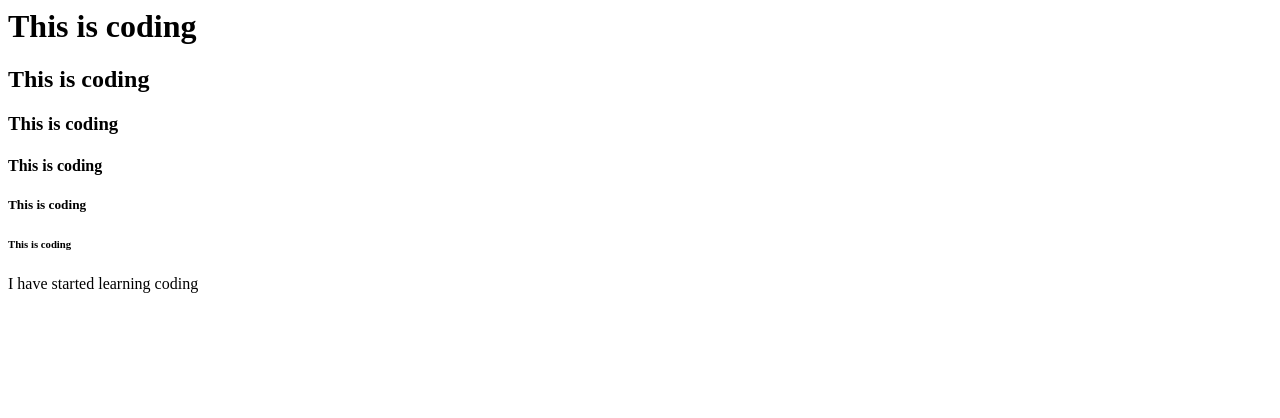
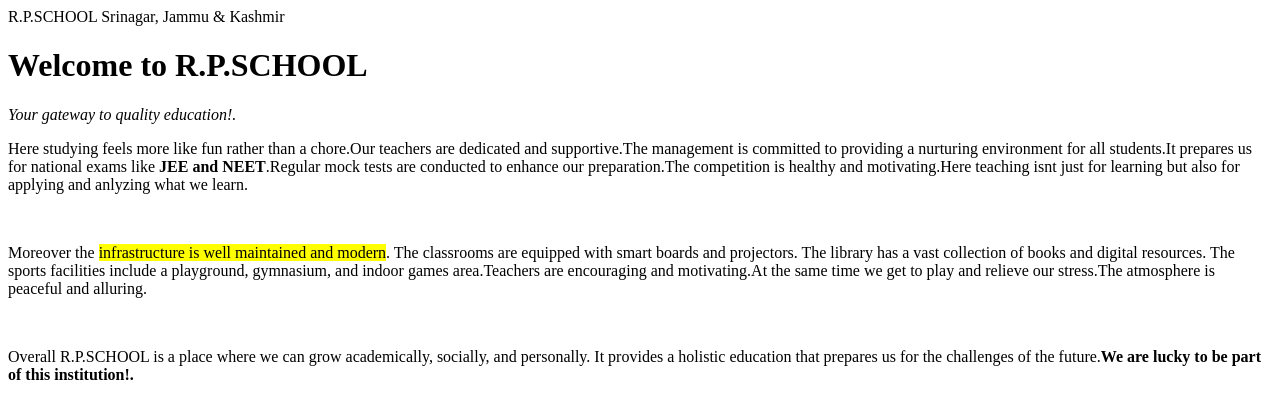
Before and after one commit to maryammir2007-sys/lesson-1, a plain HTML site: page index.html in a window 1280 px wide. Drawn offline with Linux system fonts and the light colour scheme.

Commit message:
Add files via upload

```diff
--- a/index.html
+++ b/index.html
@@ -1,16 +1,14 @@
 <html>
- <head>
- <title>This is coding</title>
-</head>
+<head>
+    R.P.SCHOOL
+    Srinagar, Jammu & Kashmir
+</head><br>
 <body>
-
-    <h1> This is coding</h1>
-    <h2>This is coding</h2>
-    <h3>This is coding </h3>
-    <h4>This is coding</h4>
-    <h5>This is coding</h5>
-    <h6>This is coding</h6>
-
-        <p> I have started learning coding</p>
+    <h1>Welcome to R.P.SCHOOL</h1>
+    <p><i>Your gateway to quality education!.</i></p>
+<p>Here studying feels more like fun rather than a chore.Our teachers are dedicated and supportive.The management is committed to providing a nurturing environment for all students.It prepares us for national exams like <b>JEE and NEET</b>.Regular mock tests are conducted to enhance our preparation.The competition is healthy and motivating.Here teaching isnt just for learning but also for applying and anlyzing what we learn.
+</p><br>
+<p>Moreover the <mark>infrastructure is well maintained and modern</mark>. The classrooms are equipped with smart boards and projectors. The library has a vast collection of books and digital resources. The sports facilities include a playground, gymnasium, and indoor games area.Teachers are encouraging and motivating.At the same time we get to play and relieve our stress.The atmosphere is peaceful and alluring.</p><br>
+<p>Overall R.P.SCHOOL is a place where we can grow academically, socially, and personally. It provides a holistic education that prepares us for the challenges of the future.<b>We are lucky to be part of this institution!.</b></p>
 </body>
 </html>
```
